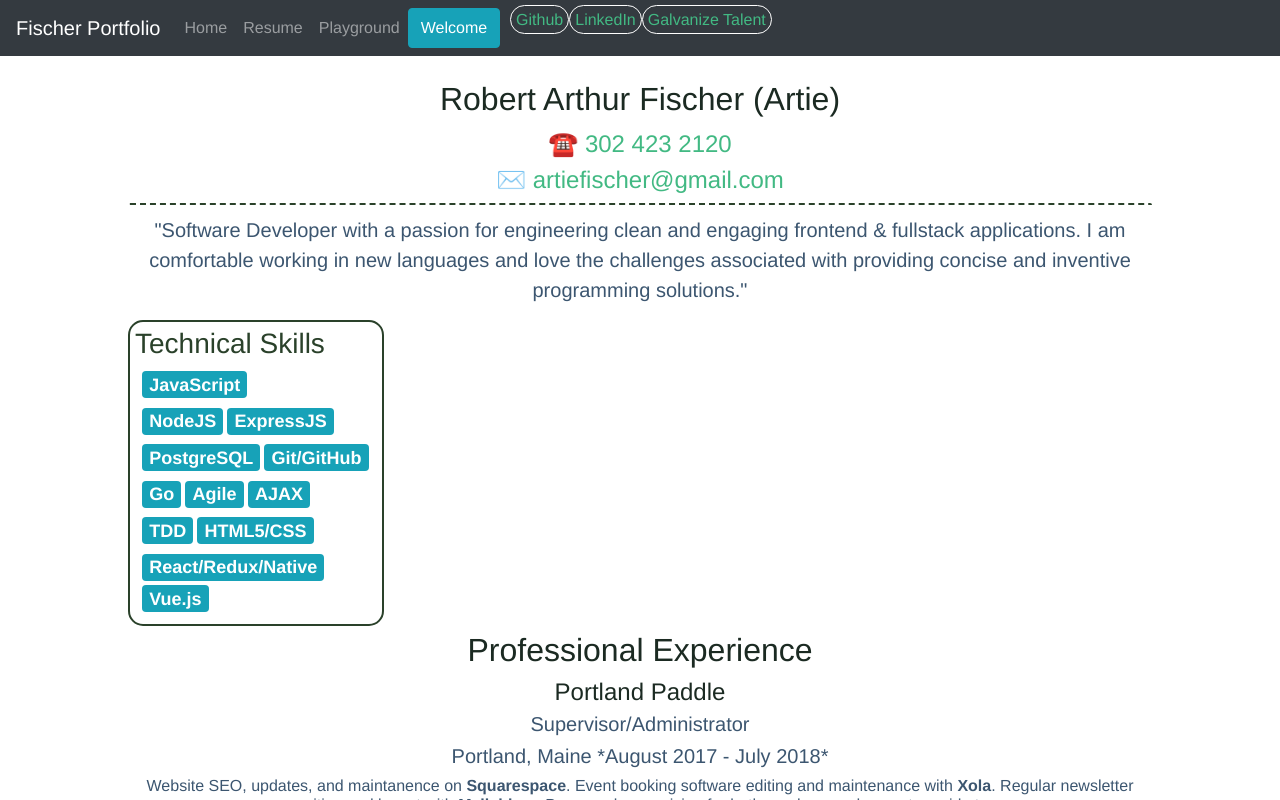
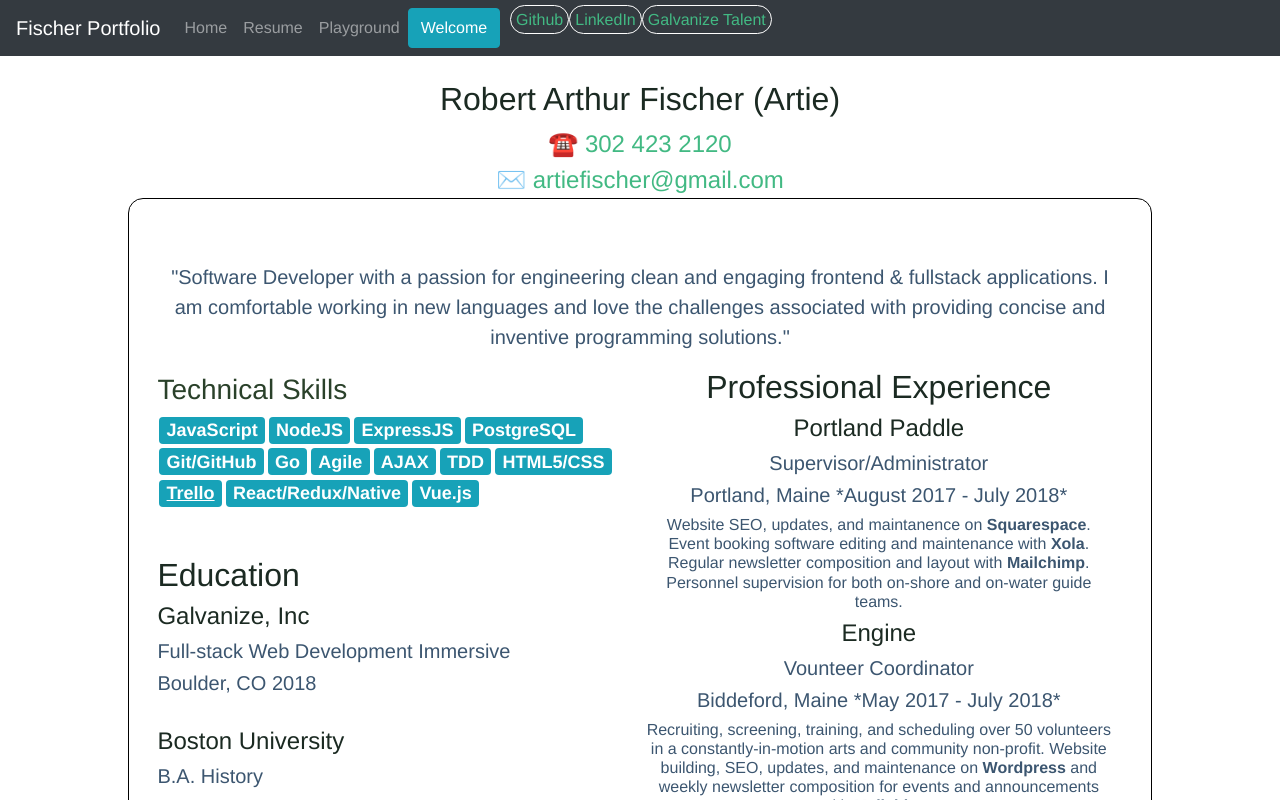
Before and after one commit to rafischer1/portfolio-vue, a Vue app: page /#/resume in a window 1280 px wide. Shown: the top 800 px of the page. Built offline with nearby package versions, Linux system fonts and the light colour scheme.

Commit message:
resume refactor

```diff
--- a/src/components/Home.vue
+++ b/src/components/Home.vue
@@ -1,21 +1,21 @@
 <template>
   <div class="home">
   <div>
-    <b-jumbotron class="inboxJumbo" header="React Inbox Fullstack" lead="Email clone site featuring a REACT frontend and GOLANG server and routing Backend" >
+    <b-jumbotron class="jumbo inboxJumbo" header="React Inbox Fullstack" lead="Email clone site featuring a REACT frontend and GOLANG server and routing Backend" >
   <p>For more information visit site/repos</p>
   <b-btn class="info" variant="info" href="#">Visit Site</b-btn><br>
   <b-btn variant="alert" href="https://github.com/rafischer1/react_inbox_db" target="_blank">Backend Github</b-btn>
   <b-btn variant="alert" href="https://github.com/rafischer1/react-inbox" target="_blank">Frontend Github</b-btn>
 </b-jumbotron>
-<b-jumbotron class="q3Jumbo" header="Q3/Capstone" lead="The best project you've ever seen" >
+<b-jumbotron class="jumbo q3Jumbo" header="Q3/Capstone" lead="The best project you've ever seen" >
   <p>For more information visit website</p>
   <b-btn class="info" variant="info" href="#">Visit Site</b-btn><br>
   <b-btn variant="alert" href="#">Github</b-btn>
 </b-jumbotron>
-<b-jumbotron class="bikeslyJumbo" header="Bikesly"  lead="The Bike Share Search Engine. A traditional frontend site displaying DOM manipulation skill with several API calls" >
+<b-jumbotron class="jumbo bikeslyJumbo" header="Bikesly"  lead="The Bike Share Search Engine. A traditional frontend site displaying DOM manipulation skill with several API calls" >
   <p>For more information visit site</p>
   <b-btn class="info" variant="info" href="http://rafischer1-q1-bikesly.surge.sh/" target="_blank"s>Visit Site</b-btn><br>
-  <b-btn variant="alert" href="https://github.com/rafischer1/q1-fischer-bikesly" target="_blank">Github</b-btn>
+  <b-btn variant="alert" href="https://github.com/rafischer1/bikesly" target="_blank">Github</b-btn>
 </b-jumbotron>
 
   </div>
@@ -63,27 +63,33 @@
   color: white;
 }
 
+.jumbo {
+  margin: 2% 2.5%;
+  background-color: #ececf2;
+}
+
+.jumbo:hover {
+  background-color: #f3e8e8;
+}
+
+
 .inboxJumbo {
-  background: url('../../static/bikesly-graphic.png');
   margin-top: 5px;
   background-repeat: repeat-y;
   background-position-x: left;
   background-size: 10%;
-  background-color: #ececf2;
 }
 .bikeslyJumbo {
-  background: url('../../static/bikesly-graphic.png');
+ background: url('../../static/bikesly-graphic.png');
   background-repeat: repeat-y;
   background-position-x: left;
   background-size: 10%;
-  background-color: #ececf2;
 }
 
 .q3Jumbo {
-  background: url('../../static/bikesly-graphic.png');
+
   background-repeat: repeat-y;
   background-position-x: right;
   background-size: 10%;
-  background-color: #ececf2;
 }
 </style>
--- a/src/components/Resume.vue
+++ b/src/components/Resume.vue
@@ -1,30 +1,52 @@
 <template>
-  <div class="resume">
 <div>
-     <br>
+  <br />
 <h2>Robert Arthur Fischer (Artie)</h2>
  <a href="tel:302-423-2120">☎️ 302 423 2120</a>
  <br />
   <a href="mail to:artiefischer@gmail.com">✉️ artiefischer@gmail.com</a>
+   <b-container class="resume">
+
+
+     <br />
+
      <p id="personalStatement">
        "Software Developer with a passion for engineering clean and engaging frontend & fullstack applications. I am comfortable working in new languages and love the challenges associated with providing concise and inventive programming solutions."
      </p>
-     <div id="skillsBar"><h3>Technical Skills</h3>
-     <h4 ><b-badge class="badges" variant="info">JavaScript</b-badge></h4>
-     <h4><b-badge class="badges" variant="info">NodeJS</b-badge><b-badge class="badges" variant="info">ExpressJS</b-badge></h4>
-     <h4 ><b-badge class="badges" variant="info">PostgreSQL</b-badge><b-badge class="badges" variant="info">Git/GitHub</b-badge></h4>
-     <h4><b-badge class="badges" variant="info">Go</b-badge><b-badge class="badges" variant="info">Agile</b-badge><b-badge class="badges" variant="info">AJAX</b-badge></h4>
-     <h4 ><b-badge class="badges" variant="info">TDD</b-badge><b-badge class="badges" variant="info">HTML5/CSS</b-badge></h4>
+     <b-row>
+     <b-col id="skillsBar">
+       <h3>Technical Skills</h3>
+         <h4>
+          <b-badge class="badges" variant="info">JavaScript</b-badge>
+          <b-badge class="badges" variant="info">NodeJS</b-badge>
+          <b-badge class="badges" variant="info">ExpressJS</b-badge>
+          <b-badge class="badges" variant="info">PostgreSQL</b-badge>
+          <b-badge class="badges" variant="info">Git/GitHub</b-badge>
+          <b-badge class="badges" variant="info">Go</b-badge>
+          <b-badge class="badges" variant="info">Agile</b-badge>
+          <b-badge class="badges" variant="info">AJAX</b-badge>
+          <b-badge class="badges" variant="info">TDD</b-badge>
+          <b-badge class="badges" variant="info">HTML5/CSS</b-badge>
+          <b-badge class="badges" variant="info"><a id="trello" href="https://trello.com/b/PKnnUNNZ/q2-planning" target="_blank"><u>Trello</u></a></b-badge>
+          <b-badge class="badges" variant="info">React/Redux/Native</b-badge><b-badge class="badges" variant="info">Vue.js</b-badge>
+        </h4>
+         <div class="education">
+        <h2>Education</h2>
 
-     <h4><b-badge class="badges" variant="info">React/Redux/Native</b-badge><b-badge class="badges" variant="info">Vue.js</b-badge></h4>
+        <h4>Galvanize, Inc</h4>
+        <h5>Full-stack Web Development Immersive</h5>
+         <h5>Boulder, CO 2018</h5>
+         <br />
+
+        <h4>Boston University</h4>
+        <h5>B.A. History</h5><h5>Boston,MA 2000-2004</h5>
       </div>
-
-     <div class="professional">
+     </b-col>
+     <b-col class="professional">
        <h2>Professional Experience</h2>
        <h4>Portland Paddle</h4>
        <h5>Supervisor/Administrator</h5>
        <h5>Portland, Maine *August 2017 - July 2018*</h5>
-
        <h6>Website SEO, updates, and maintanence on <b>Squarespace</b>. Event booking software editing and maintenance with <b>Xola</b>. Regular newsletter composition and layout with <b>Mailchimp</b>. Personnel supervision for both on-shore and on-water guide teams.</h6>
 
        <h4>Engine</h4>
@@ -38,19 +60,11 @@
        <h5>2005 - 2014</h5>
 
        <h6>All aspects of music production: recording, editing, and mastering to product design, manufacturing, sale, and promotion. As well as, professionally and emphatically composing and performing solo and in various groups for 20 years. Styles ranging from 6 & 12-string guitar composition, electronic composition, to computer programming composition with <b>MAX|MSP/Ableton</b>.</h6>
-      </div>
-      <div class="education">
-        <h2>Education</h2>
-
-        <h4>Galvanize, Inc</h4>
-        <h5>Full-stack Web Development Immersive</h5>         <h5>Boulder, CO 2018</h5>
-
-        <h4>Boston University</h4>
-        <h5>B.A. History</h5><h5>Boston,MA 2000-2004</h5>
-      </div>
-
-      <b-img src="../../static/resume.png" fluid alt="Responsive image" />
-    </div>
+      </b-col>
+      </b-row>
+      <a href="/" target="_blank">Fischer Resume PDF</a>
+      <!-- <b-img src="../../static/resume.png" fluid alt="Responsive image" /> -->
+  </b-container>
   </div>
 </template>
 
@@ -65,79 +79,90 @@
 }
 </script>
 
-<!-- Add "scoped" attribute to limit CSS to this component only -->
 <style scoped>
-h1, h2 {
+.resume {
+  display: inline-flex;
+  flex-wrap: wrap;
+  justify-content: space-between;
+  border: 1px solid black;
+  border-radius: 15px;
+  padding: 3%;
+  width: 80%;
+}
+
+h1, h2, h4 {
   font-weight: normal;
   color:#1b2a22;
 }
+
 h2:hover {
   color:  #563a8a;
 }
+
 h3 {
   color: #2a412a;
 }
-h4 {
-  margin: 5px;
-  color: #1b2a22;
-}
-h5 {
-  color:
-}
-h6 {
-  border-bottom: 2px dashed #2a412a;
-}
+
 ul {
   list-style-type: none;
   padding: 0;
 }
+
 li {
   display: inline-block;
   margin: 0 10px;
 }
+
 a {
   color: #42b983;
   font-size: 24px;
 }
+
 a:hover {
   color:  #563a8a;
   text-decoration: none;
+}
 
-}
 a:active {
  color:  #7a5923;
- text-decoration: none;
 }
 
 #skillsBar {
   text-align: left;
-  border: 2px solid #2a412a;
   border-radius: 15px;
   width: 20%;
+  height: auto;
   overflow: auto;
-  margin-left: 10%;
   padding: 5px;
+}
 
-}
 .badges {
   cursor: pointer;
   margin: 2px;
 }
+
 .badges:hover {
   background-color: #563a8a;
 }
+
 .badges:active {
   background-color: #a1eca7;
   color: black;
 }
+
 #personalStatement {
-  border-top: 2px dashed #2a412a;
-  border-radius: 2px;
-  padding: 10px;
-  margin: 5px 10% 5px 10%;
   font-size: 20px;
 }
+
 .professional {
-  margin: 5px 10% 5px 10%;
+  width: 50%;
+}
+#trello {
+  color: white;
+  font-size: 18px;
+}
+
+.education {
+ margin-top: 10%;
 }
 </style>
```
Lines whose indentation alone changed are shown as unchanged.
